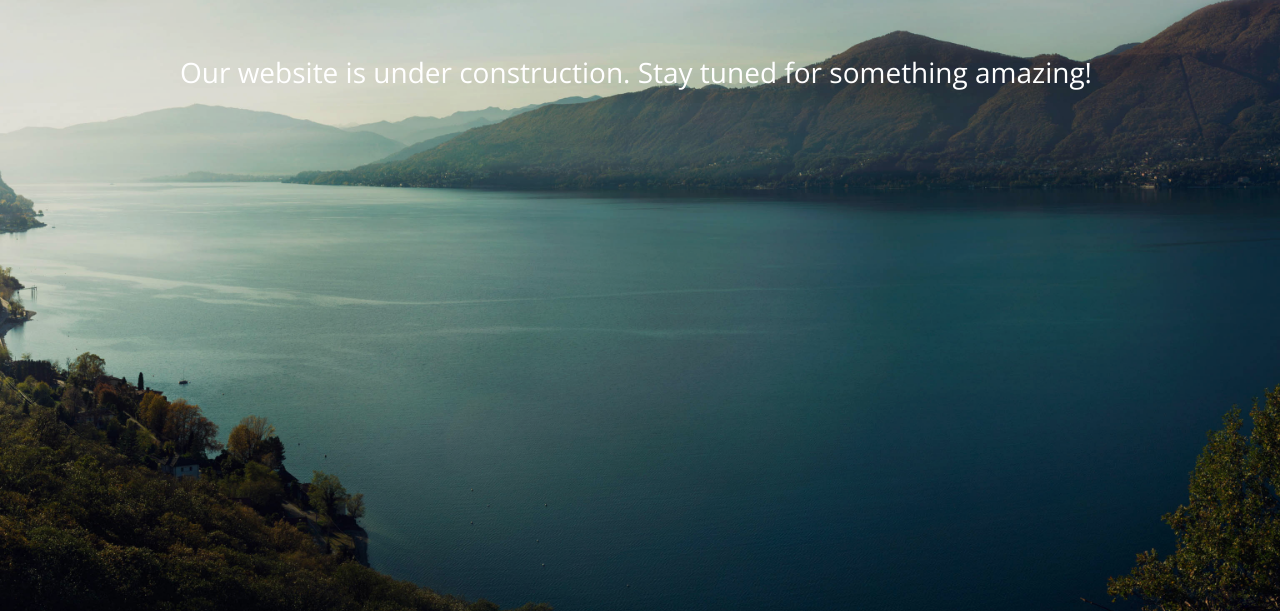
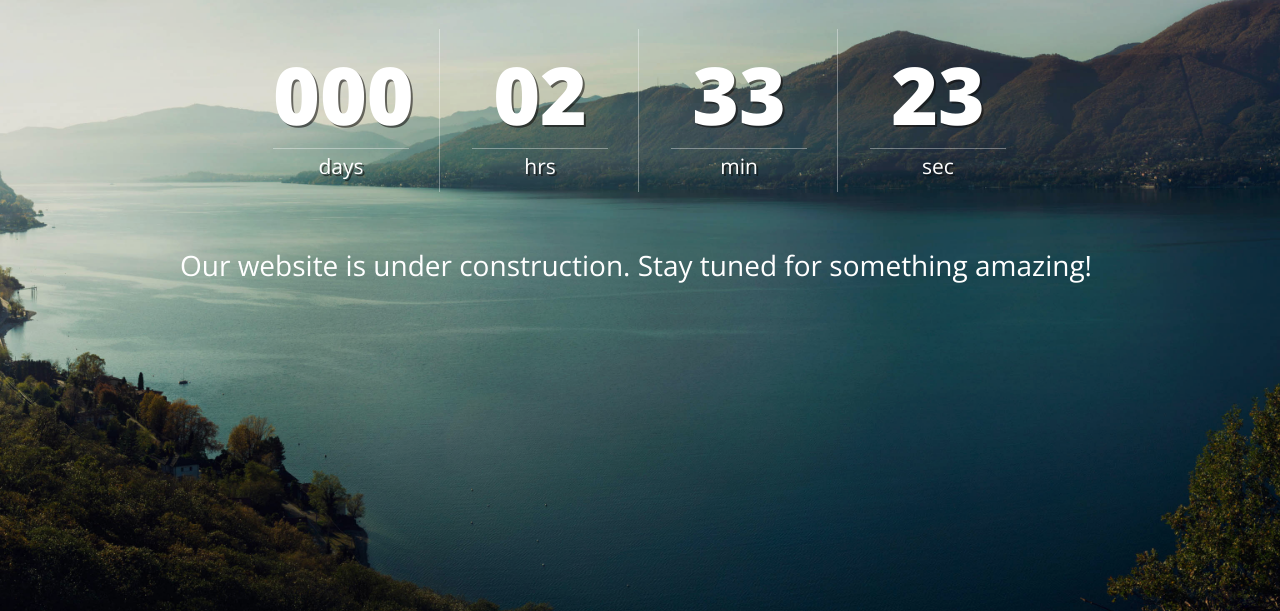
Before and after one commit to ActivityRez/constructing-site, a plain HTML site: page index.html in a window 1280 px wide. Shown: the part 189-800 px from the top of the page. Drawn offline with nearby package versions, Linux system fonts and the light colour scheme.

Commit message:
UI - maintain

```diff
--- a/index.html
+++ b/index.html
@@ -35,6 +35,7 @@ Note: Please use our back link in your site (webthemez.com)
 
 <!--Scripts-->
 <script type="text/javascript" src="js/jquery-1.9.1.min.js"></script>
+<script type="text/javascript" src="js/moment.js"></script>
 <script type="text/javascript" src="js/Backstretch.js"></script>
 <script type="text/javascript" src="js/jquery.countdown.js"></script>
 <script type="text/javascript" src="js/global.js"></script>
```
